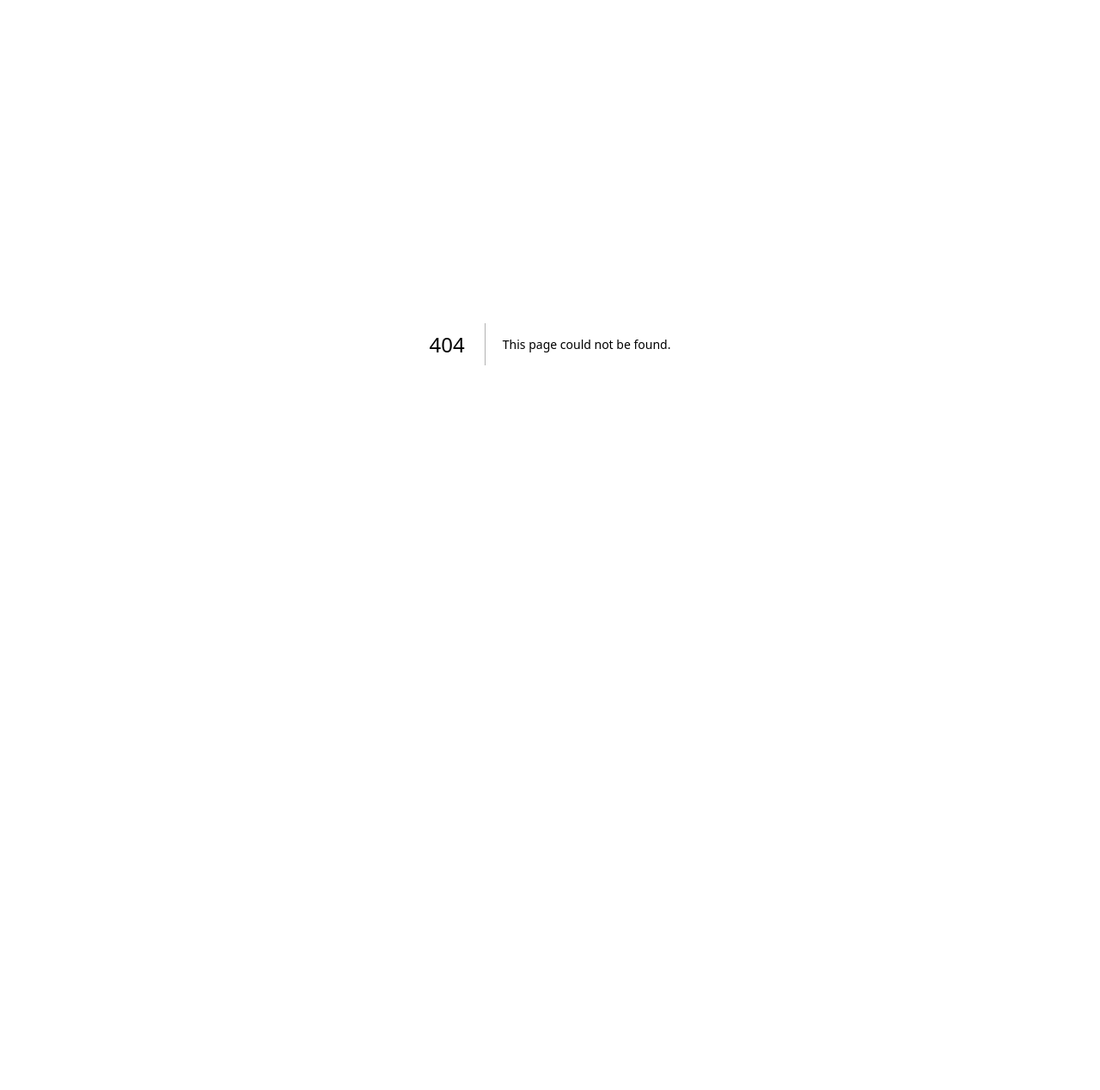
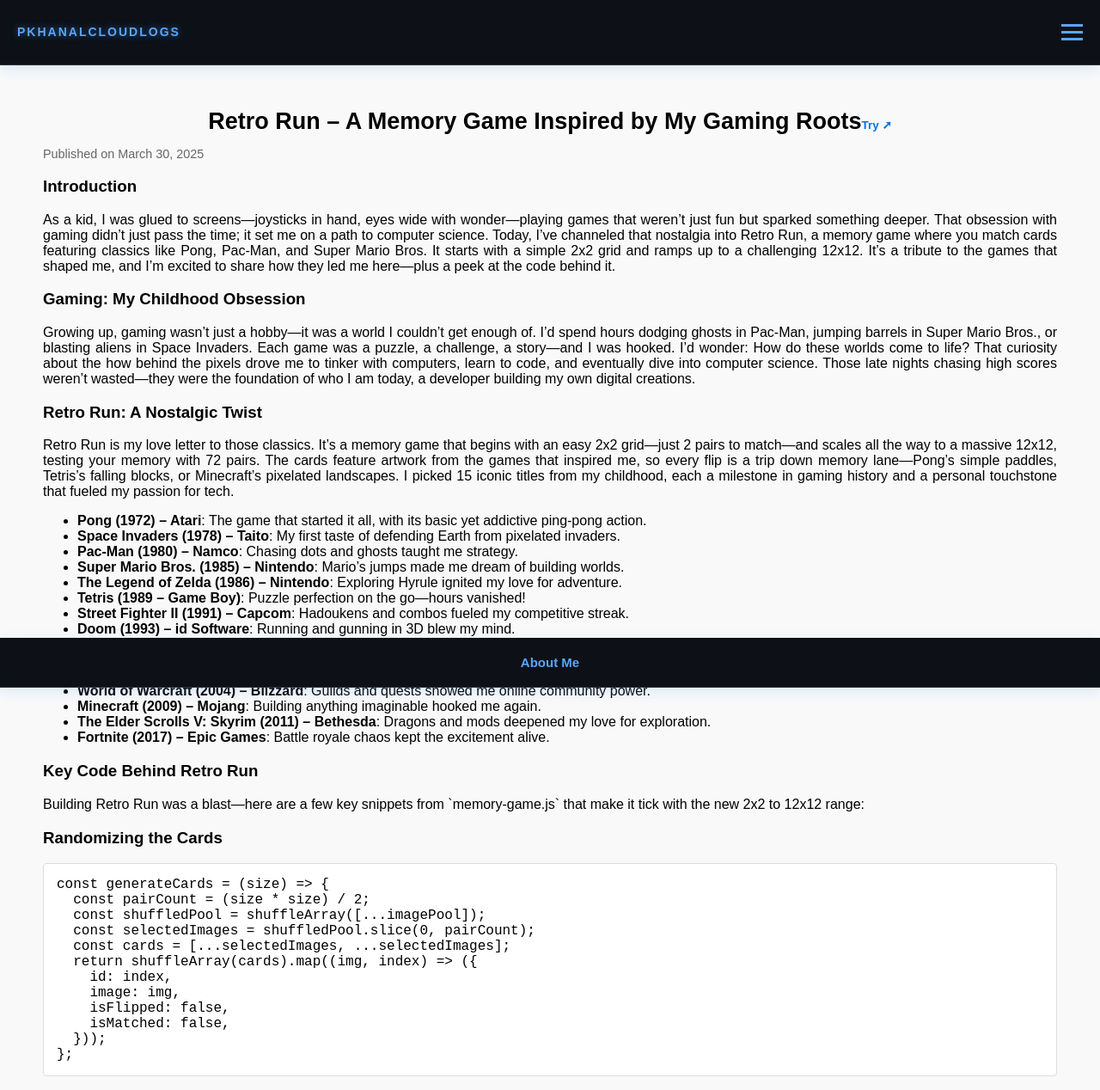
Before and after one commit to prajjwalkhanal/pKhanalCloudPlatformLogs, a Next.js app in the folder pkhanalcloudplatformlogs-website/: page /post/8 in a window 1280 px wide. Before the commit this address had no page. Shown: the top 1268 px of the page at 86% size. Before the commit the page ends 800 px from the top, so only its background shows below. Built offline with nearby package versions, Linux system fonts and the light colour scheme.

Commit message:
retro run

```diff
--- a/pkhanalcloudplatformlogs-website/src/pages/memory-game.js
+++ b/pkhanalcloudplatformlogs-website/src/pages/memory-game.js
@@ -42,6 +42,7 @@
 };
 
 export default function MemoryGame() {
+
   const levels = [2, 4, 6, 8, 10, 12]; // Grid sizes: 2x2, 4x4, 6x6, 8x8, 10x10 , 12x12
   const [level, setLevel] = useState(0); // Start at 2x2 (index 0)
   const [cards, setCards] = useState([]); // Start empty, populate in useEffect
@@ -122,7 +123,7 @@
     <div className={styles.container}>
       <Navbar />
       <section className={styles.gameContent}>
-        <h1>Retro Run</h1>
+        <h1>Retro Run: A Nostalgic Twist</h1>
         <p>Match the pairs! Start with 2x2 and work your way up.</p>
         <div className={styles.stats}>
           <p>Level: {levels[level]}x{levels[level]}</p>
--- /dev/null
+++ b/pkhanalcloudplatformlogs-website/src/pages/post/8.js
@@ -0,0 +1,159 @@
+import React from 'react';
+import Navbar from '../../components/Navbar';
+import styles from '../../styles/Post.module.css';
+import footerStyles from '../../styles/Footer.module.css';
+import Link from 'next/link';
+
+export default function BlogPost7() {
+  return (
+    <div className={styles.container}>
+      <Navbar />
+      <section className={styles.blogContent}>
+          <h2 style={{ margin: 0 }}>Retro Run – A Memory Game Inspired by My Gaming Roots
+          <Link href="/memory-game" style={{ textDecoration: 'none', color: '#0070f3', fontSize: '.5em' }}>
+          Try &#10138; {/* Right arrow symbol */}
+          </Link></h2>
+        <p className={styles.date}>Published on March 30, 2025</p>
+
+        <h3>Introduction</h3>
+        <p>
+          As a kid, I was glued to screens—joysticks in hand, eyes wide with wonder—playing games that weren’t just fun but sparked something deeper. That obsession with gaming didn’t just pass the time; it set me on a path to computer science. Today, I’ve channeled that nostalgia into Retro Run, a memory game where you match cards featuring classics like Pong, Pac-Man, and Super Mario Bros. It starts with a simple 2x2 grid and ramps up to a challenging 12x12. It’s a tribute to the games that shaped me, and I’m excited to share how they led me here—plus a peek at the code behind it.
+        </p>
+
+        <h3>Gaming: My Childhood Obsession</h3>
+        <p>
+          Growing up, gaming wasn’t just a hobby—it was a world I couldn’t get enough of. I’d spend hours dodging ghosts in Pac-Man, jumping barrels in Super Mario Bros., or blasting aliens in Space Invaders. Each game was a puzzle, a challenge, a story—and I was hooked. I’d wonder: How do these worlds come to life? That curiosity about the how behind the pixels drove me to tinker with computers, learn to code, and eventually dive into computer science. Those late nights chasing high scores weren’t wasted—they were the foundation of who I am today, a developer building my own digital creations.
+        </p>
+
+        <h3>Retro Run: A Nostalgic Twist</h3>
+        <p>
+          Retro Run is my love letter to those classics. It’s a memory game that begins with an easy 2x2 grid—just 2 pairs to match—and scales all the way to a massive 12x12, testing your memory with 72 pairs. The cards feature artwork from the games that inspired me, so every flip is a trip down memory lane—Pong’s simple paddles, Tetris’s falling blocks, or Minecraft’s pixelated landscapes. I picked 15 iconic titles from my childhood, each a milestone in gaming history and a personal touchstone that fueled my passion for tech.
+        </p>
+        <ul>
+          <li><strong>Pong (1972) – Atari</strong>: The game that started it all, with its basic yet addictive ping-pong action.</li>
+          <li><strong>Space Invaders (1978) – Taito</strong>: My first taste of defending Earth from pixelated invaders.</li>
+          <li><strong>Pac-Man (1980) – Namco</strong>: Chasing dots and ghosts taught me strategy.</li>
+          <li><strong>Super Mario Bros. (1985) – Nintendo</strong>: Mario’s jumps made me dream of building worlds.</li>
+          <li><strong>The Legend of Zelda (1986) – Nintendo</strong>: Exploring Hyrule ignited my love for adventure.</li>
+          <li><strong>Tetris (1989 – Game Boy)</strong>: Puzzle perfection on the go—hours vanished!</li>
+          <li><strong>Street Fighter II (1991) – Capcom</strong>: Hadoukens and combos fueled my competitive streak.</li>
+          <li><strong>Doom (1993) – id Software</strong>: Running and gunning in 3D blew my mind.</li>
+          <li><strong>Pokémon Red & Blue (1996) – Nintendo</strong>: Catching ‘em all was my first RPG obsession.</li>
+          <li><strong>Grand Theft Auto III (2001) – Rockstar Games</strong>: Freedom in an open world felt limitless.</li>
+          <li><strong>Halo: Combat Evolved (2001) – Bungie</strong>: Master Chief made me a console FPS fan.</li>
+          <li><strong>World of Warcraft (2004) – Blizzard</strong>: Guilds and quests showed me online community power.</li>
+          <li><strong>Minecraft (2009) – Mojang</strong>: Building anything imaginable hooked me again.</li>
+          <li><strong>The Elder Scrolls V: Skyrim (2011) – Bethesda</strong>: Dragons and mods deepened my love for exploration.</li>
+          <li><strong>Fortnite (2017) – Epic Games</strong>: Battle royale chaos kept the excitement alive.</li>
+        </ul>
+
+        <h3>Key Code Behind Retro Run</h3>
+        <p>
+          Building Retro Run was a blast—here are a few key snippets from `memory-game.js` that make it tick with the new 2x2 to 12x12 range:
+        </p>
+
+        <h3>Randomizing the Cards</h3>
+        <pre>
+          <code>
+{`const generateCards = (size) => {
+  const pairCount = (size * size) / 2;
+  const shuffledPool = shuffleArray([...imagePool]);
+  const selectedImages = shuffledPool.slice(0, pairCount);
+  const cards = [...selectedImages, ...selectedImages];
+  return shuffleArray(cards).map((img, index) => ({
+    id: index,
+    image: img,
+    isFlipped: false,
+    isMatched: false,
+  }));
+};`}
+          </code>
+        </pre>
+        <p>
+          This function pulls random game images—like Pong or Doom—from my classics list, duplicates them for pairs, and shuffles them. For a 2x2 grid, it grabs 2 images; for 12x12, it scales to 72. Every start or refresh gets a fresh mix, keeping the nostalgia alive and unpredictable.
+        </p>
+
+        <h3>Flipping and Matching</h3>
+        <pre>
+          <code>
+{`const handleCardClick = (clickedCard) => {
+  if (flippedCards.length >= 2 || clickedCard.isFlipped || clickedCard.isMatched) return;
+
+  const newCards = cards.map((card) =>
+    card.id === clickedCard.id ? { ...card, isFlipped: true } : card
+  );
+  setCards(newCards);
+  setFlippedCards([...flippedCards, clickedCard]);
+
+  if (flippedCards.length === 1) {
+    setMoves(moves + 1);
+    const firstCard = flippedCards[0];
+    if (firstCard.image === clickedCard.image) {
+      setCards((prevCards) =>
+        prevCards.map((card) =>
+          card.image === clickedCard.image ? { ...card, isMatched: true, isFlipped: true } : card
+        )
+      );
+      setFlippedCards([]);
+    } else {
+      setTimeout(() => {
+        setCards((prevCards) =>
+          prevCards.map((card) =>
+            card.id === firstCard.id || card.id === clickedCard.id
+              ? { ...card, isFlipped: false }
+              : card
+          )
+        );
+        setFlippedCards([]);
+      }, 1000);
+    }
+  }
+};`}
+          </code>
+        </pre>
+        <p>
+          Click a card, it flips—pick two, and if they match (two Marios), they stay; if not (Mario and Zelda), they flip back after a second. This logic scales from 2x2’s quick wins to 12x12’s brain-bending challenge, echoing the thrill of my old gaming days.
+        </p>
+
+        <h3>Leveling Up</h3>
+        <pre>
+          <code>
+{`const levels = [2, 4, 6, 8, 10, 12]; // Grid sizes from 2x2 to 12x12
+
+const handleNextLevel = () => {
+  if (level < levels.length - 1) {
+    setLevel(level + 1);
+  } else {
+    alert('You’ve conquered all levels! Great job!');
+  }
+};
+
+const resetGameForLevel = (newLevel) => {
+  setCards(generateCards(levels[newLevel]));
+  setFlippedCards([]);
+  setMoves(0);
+  setGameWon(false);
+};`}
+          </code>
+        </pre>
+        <p>
+          Start small at 2x2, win, and `handleNextLevel` pushes you to 4x4, up to 12x12. `resetGameForLevel` refreshes the grid with new random cards—2 pairs at first, 72 at the end—mirroring how those classic games kept me hooked with growing challenges.
+        </p>
+
+        <h3>From Player to Creator</h3>
+        <p>
+          Gaming as a kid wasn’t just play—it was a gateway. Pong’s simplicity made me wonder about code. Doom’s 3D worlds pushed me to explore graphics. Minecraft’s endless possibilities taught me creativity in tech. Each game planted a seed, and Retro Run is the harvest—a memory game that’s both a nod to my past and a showcase of what I’ve learned. It’s wild to think those hours mashing buttons led me to build tools like this today.
+        </p>
+
+        <h3>Conclusion</h3>
+        <p>
+          Retro Run blends nostalgia with coding joy, turning my childhood gaming obsession into something you can play—from a breezy 2x2 to a daunting 12x12. From Pong to Fortnite, these classics didn’t just entertain me—they inspired a career in computer science. Try it out, flip some cards, and let me know what you think—or share your own gaming memories! It’s live at <Link href="/memory-game">RetroRun</Link>, ready for a retro challenge.
+        </p>
+      </section>
+
+      <footer className={footerStyles.footer}>
+        <Link href="/about">About Me</Link>
+      </footer>
+    </div>
+  );
+}
```
Also changed, not shown: pkhanalcloudplatformlogs-website/src/data/posts.js (+18 -12 lines).
